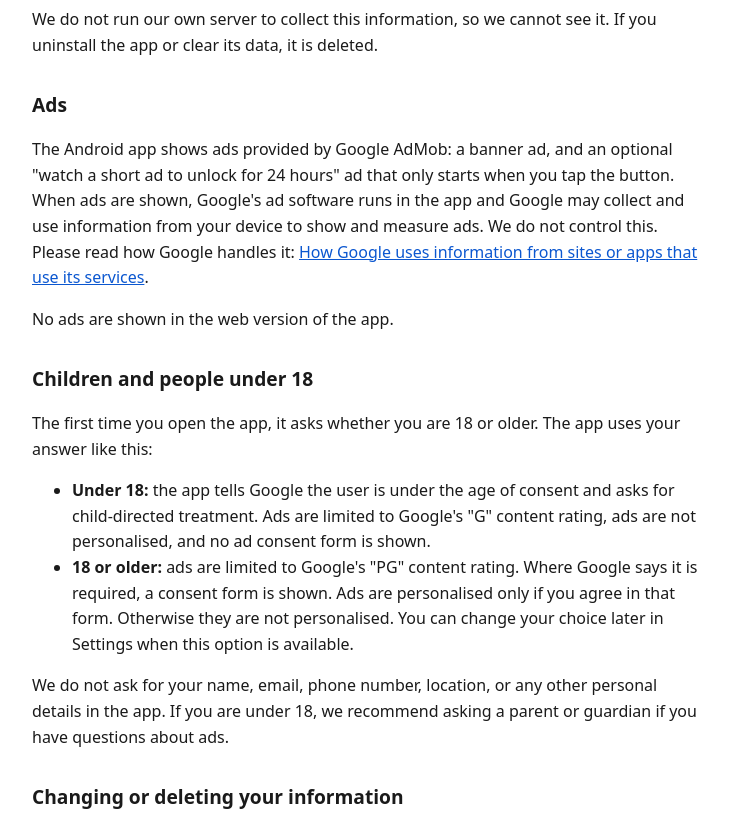
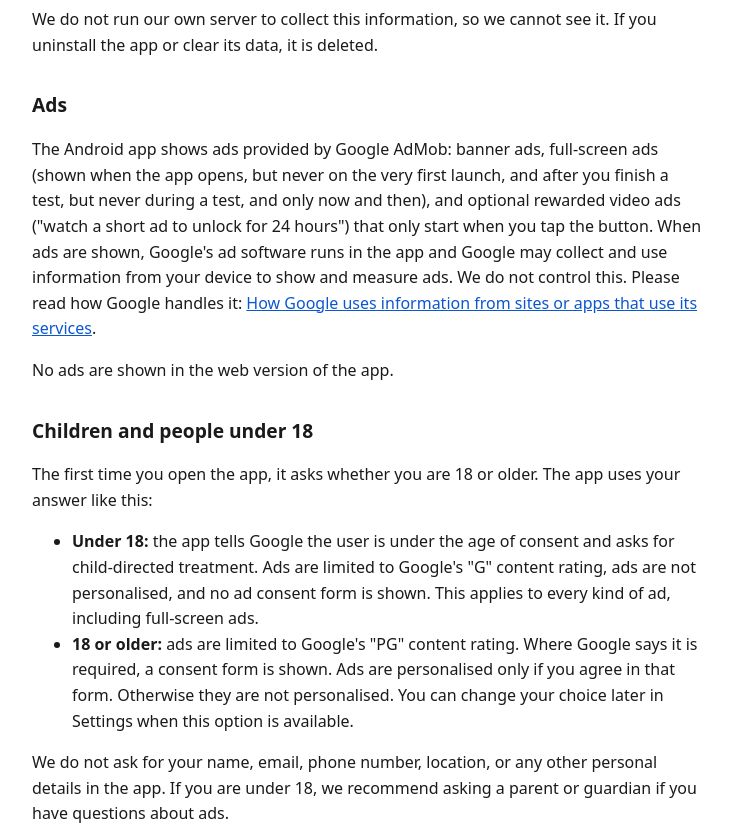
Before and after one commit to fahadthittayil8363-hue/cusat-privacy, a plain HTML site: page index.html in a window 1280 px wide. Shown: the part 520-1352 px from the top of the page, without its empty margins (272-1003 px from the left). Drawn offline with Linux system fonts and the light colour scheme.

Commit message:
Privacy page: full-screen ads (#1)
- Ads section: banner ads, full-screen ads (when the app opens, never on the
  very first launch, and after you finish a test, never during a test, only
  now and then) and optional rewarded video ads.
- Under-18 bullet: this applies to every kind of ad, including full-screen ads.
- Last updated: 21 November 2026.

```diff
--- a/index.html
+++ b/index.html
@@ -31,13 +31,13 @@
 <p>We do not run our own server to collect this information, so we cannot see it. If you uninstall the app or clear its data, it is deleted.</p>
 
 <h2>Ads</h2>
-<p>The Android app shows ads provided by Google AdMob: a banner ad, and an optional "watch a short ad to unlock for 24 hours" ad that only starts when you tap the button. When ads are shown, Google's ad software runs in the app and Google may collect and use information from your device to show and measure ads. We do not control this. Please read how Google handles it: <a href="https://policies.google.com/technologies/partner-sites">How Google uses information from sites or apps that use its services</a>.</p>
+<p>The Android app shows ads provided by Google AdMob: banner ads, full-screen ads (shown when the app opens, but never on the very first launch, and after you finish a test, but never during a test, and only now and then), and optional rewarded video ads ("watch a short ad to unlock for 24 hours") that only start when you tap the button. When ads are shown, Google's ad software runs in the app and Google may collect and use information from your device to show and measure ads. We do not control this. Please read how Google handles it: <a href="https://policies.google.com/technologies/partner-sites">How Google uses information from sites or apps that use its services</a>.</p>
 <p>No ads are shown in the web version of the app.</p>
 
 <h2>Children and people under 18</h2>
 <p>The first time you open the app, it asks whether you are 18 or older. The app uses your answer like this:</p>
 <ul>
-  <li><strong>Under 18:</strong> the app tells Google the user is under the age of consent and asks for child-directed treatment. Ads are limited to Google's "G" content rating, ads are not personalised, and no ad consent form is shown.</li>
+  <li><strong>Under 18:</strong> the app tells Google the user is under the age of consent and asks for child-directed treatment. Ads are limited to Google's "G" content rating, ads are not personalised, and no ad consent form is shown. This applies to every kind of ad, including full-screen ads.</li>
   <li><strong>18 or older:</strong> ads are limited to Google's "PG" content rating. Where Google says it is required, a consent form is shown. Ads are personalised only if you agree in that form. Otherwise they are not personalised. You can change your choice later in Settings when this option is available.</li>
 </ul>
 <p>We do not ask for your name, email, phone number, location, or any other personal details in the app. If you are under 18, we recommend asking a parent or guardian if you have questions about ads.</p>
```
